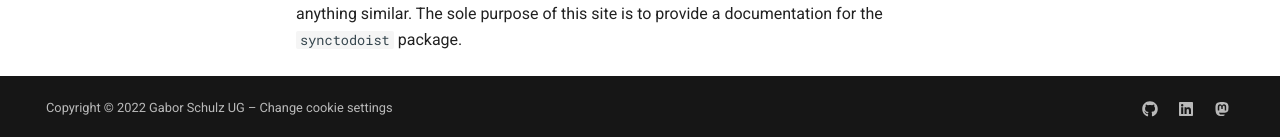
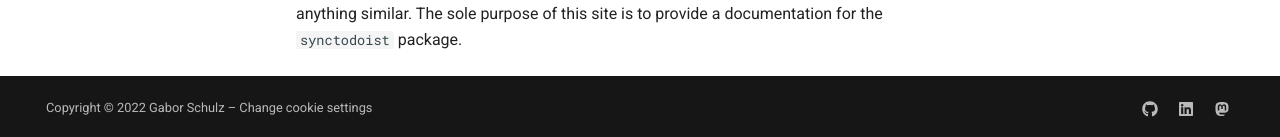
Before and after one commit to gaborschulz/synctodoist, an MkDocs documentation site: the page built from docs/index.md, in a window 1280 px wide and 1282 px high. Shown: the part 1142-1279 px from the top of the window. Built offline with MkDocs 1.6.1 and Material for MkDocs 9.7.7, drawn with Linux system fonts in a browser that asks for light colours; comment, search, counter and statistics services are not loaded.

```diff
--- a/mkdocs.yml
+++ b/mkdocs.yml
@@ -46,7 +46,7 @@
     generator: false
 
 copyright: >
-    Copyright &copy; 2022 Gabor Schulz UG – <a href="#__consent">Change cookie settings</a>
+    Copyright &copy; 2022 Gabor Schulz – <a href="#__consent">Change cookie settings</a>
 
 repo_url: https://github.com/gaborschulz/synctodoist
 
```
